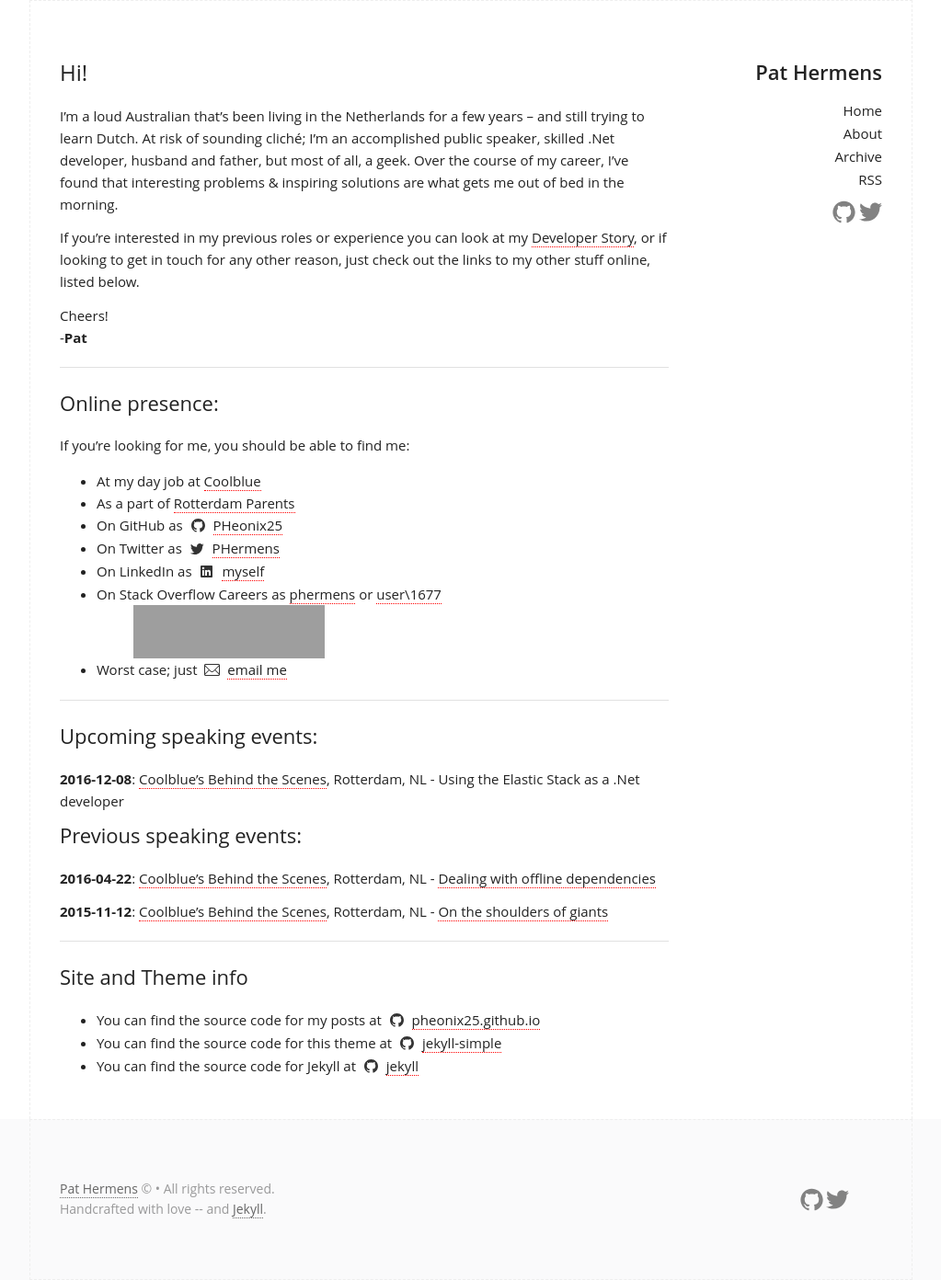
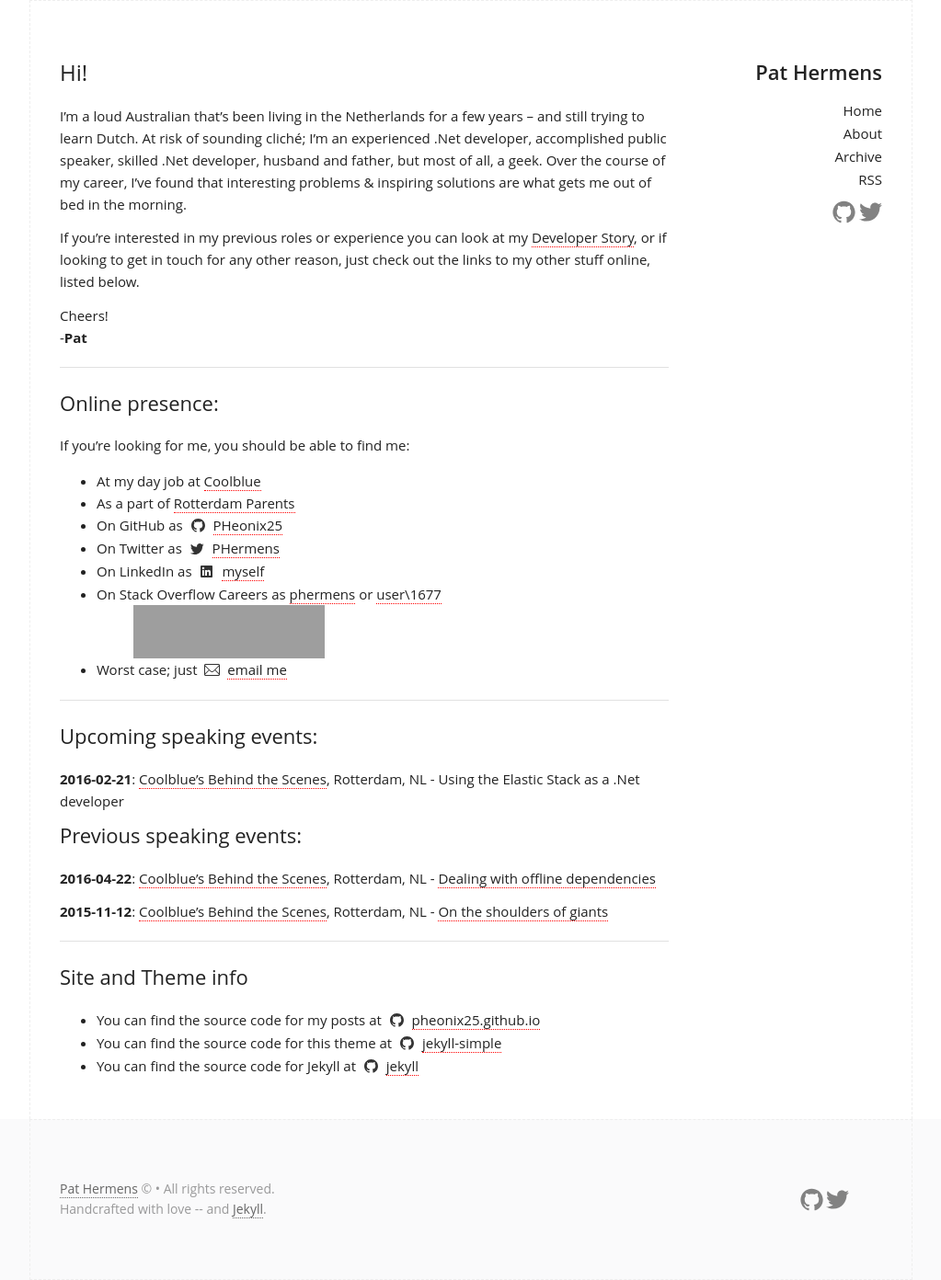
Before and after one commit to PHeonix25/PHeonix25.github.io, a Jekyll site: the page built from about.md, in a window 1280 px wide. Shown: the whole page at 92% size, without its empty margins (128-1151 px from the left). Built offline with Jekyll 4.4.1, drawn with Linux system fonts in a browser that asks for light colours; grey boxes are pictures that could not be loaded.

Commit message:
Adds primary descriptor to .Net developer

```diff
--- a/_config.yml
+++ b/_config.yml
@@ -12,7 +12,7 @@
 title: Pat Hermens
 email: p@hermens.com.au
 description: > # this means to ignore newlines until "baseurl:"
-  Public speaker, challenge addict, father, husband and (most of all) geek.
+  .Net developer, public speaker, challenge addict, father, husband and (most of all) geek.
   Interesting problems & inspiring solutions get me out of bed in the morning.
 
 baseurl: "" # the subpath of your site, e.g. /blog
--- a/_includes/author.html
+++ b/_includes/author.html
@@ -3,7 +3,7 @@
 	<div id="pat" class="authorinfo box">
 		<p>Author | <a href="/about" rel="author"><span itemprop="name">Pat Hermens</span></a></p>
 		<p class="bio">
-			Public speaker, challenge addict, father, husband and (most of all) geek. Interesting problems &amp; inspiring solutions
+			.Net developer, public speaker, challenge addict, father, husband and (most of all) geek. Interesting problems &amp; inspiring solutions
 			get me out of bed in the morning. Currently a <span itemprop="jobTitle">Lead .Net Developer</span> at
 			<a href="https://coolblue.nl"><span itemprop="worksFor" itemscope itemtype="http://schema.org/Organization">Coolblue</span></a>
 			in <span itemprop="address" itemscope itemtype="http://schema.org/PostalAddress"><a href="https://www.google.nl/maps/place/Weena+664,+3012+Rotterdam/"><span itemprop="addressRegion">Rotterdam, NL</span></a>
--- a/about.md
+++ b/about.md
@@ -5,7 +5,7 @@
 ---
 
 I'm a loud Australian that's been living in the Netherlands for a few years -- and still trying to learn Dutch.
-At risk of sounding cliché; I'm an accomplished public speaker, skilled .Net developer, husband and father, but most of all, a geek.
+At risk of sounding cliché; I'm an experienced .Net developer, accomplished public speaker, skilled .Net developer, husband and father, but most of all, a geek.
 Over the course of my career, I've found that interesting problems & inspiring solutions are what gets me out of bed in the morning.
 
 If you're interested in my previous roles or experience you can look at my [Developer Story](http://stackoverflow.com/story/phermens),
@@ -33,7 +33,7 @@
 
 ## Upcoming speaking events:
 
-**2016-12-08**: [Coolblue's Behind the Scenes](https://www.coolblue.nl/behindthescenes0812), Rotterdam, NL - Using the Elastic Stack as a .Net developer
+**2016-02-21**: [Coolblue's Behind the Scenes](https://www.coolblue.nl/behindthescenes2102), Rotterdam, NL - Using the Elastic Stack as a .Net developer
 
 ## Previous speaking events:
 
```
